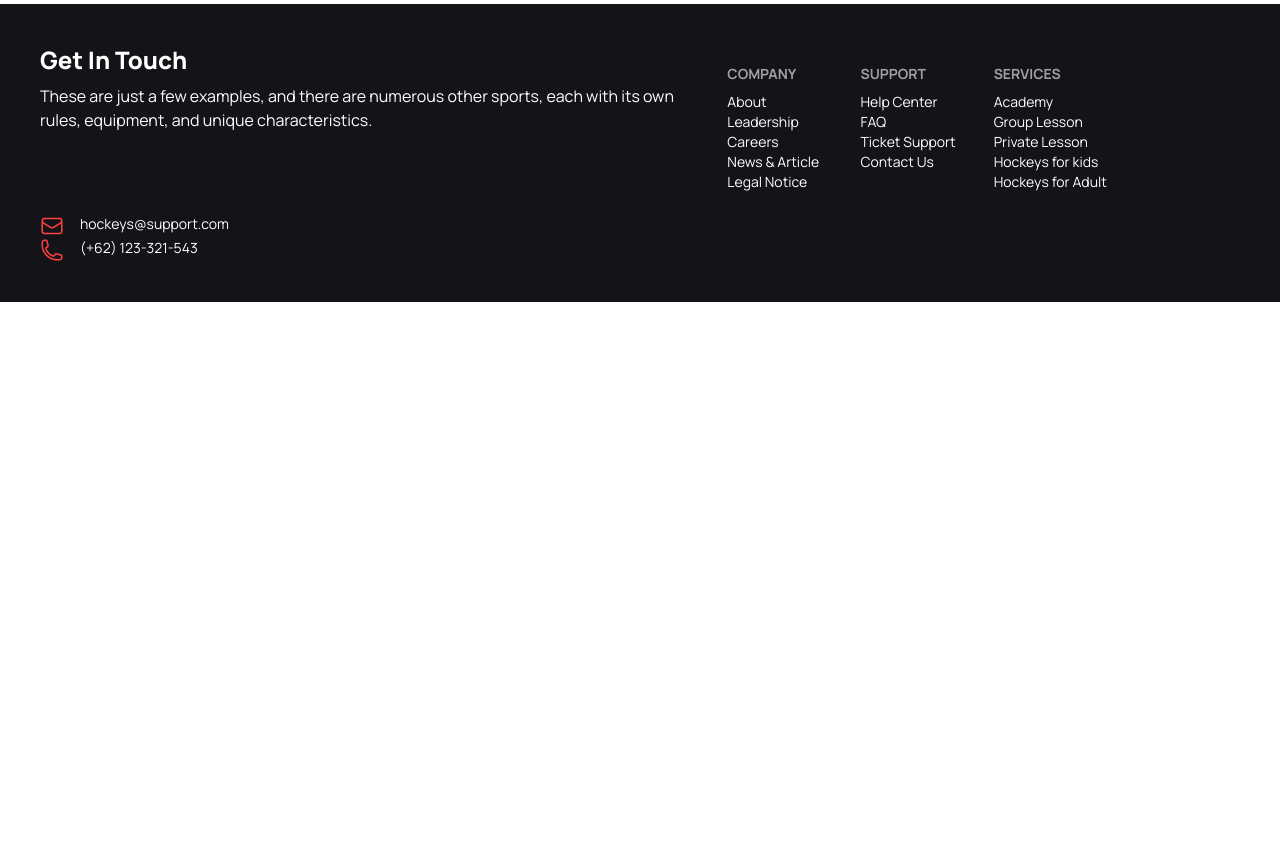
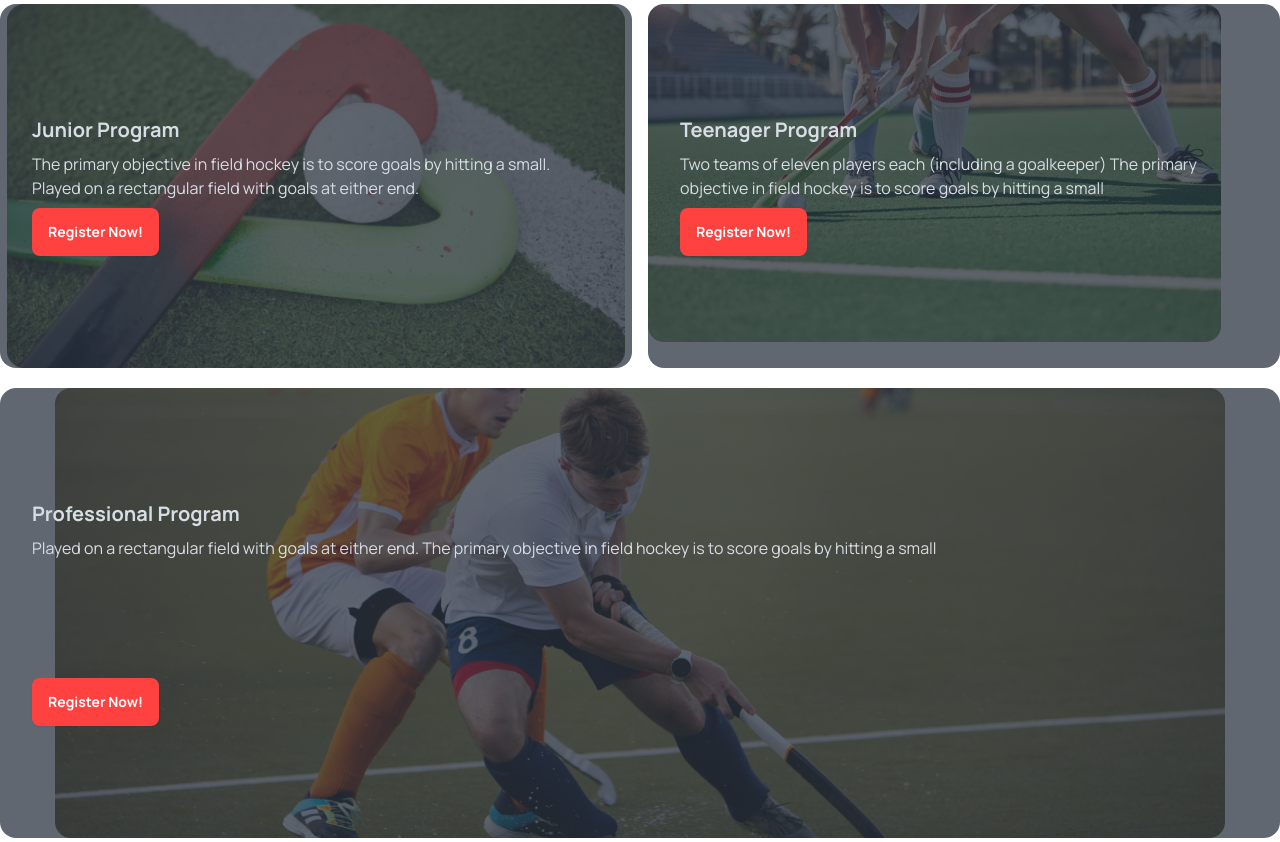
Before and after one commit to ShakirEvan530/assignment_3, a plain HTML site: page index.html in a window 1280 px wide. Shown: the part 1581-2423 px from the top of the page. Before the commit the page ends 1883 px from the top, so only its background shows below. Drawn offline with nearby package versions, Linux system fonts and the light colour scheme.

Commit message:
card section done

```diff
--- a/index.html
+++ b/index.html
@@ -118,9 +118,46 @@
             <h3 class="text-4xl font-extrabold mb-5">Program Sections</h3>
             <p class=" text-[#13131899] lg:max-w-3xl mx-auto"> Two teams with six players each (including a goaltender) compete on an ice rink.</p>
            </section>
+        <section class=" grid sm:grid-cols-1 my-10 gap-5">
+                <div class="grid sm:grid-col-1 lg:grid-cols-2 gap-4  " >
+                    <div class="card w-full  image-full ">
+                        <figure><img src="Images/2.png"/></figure>
+                        <div class="card-body py-28">
+                          <h2 class="card-title">Junior Program</h2>
+                          <p>The primary objective in field hockey is to score goals by hitting a small.  Played on a rectangular field with goals at either end.</p>
+                          <div class="card-actions">
+                            <button class="btn bg-[#ff4240] text-white border-none">Register Now!</button>
+                          </div>
+                        </div>
+                      </div>
+
+                    <div class="card w-full image-full sm:w-[100%] grid-cols-1 ">
+                        <img src="Images/3.png"/>
+                        <div class="card-body py-28">
+                          <h2 class="card-title">Teenager Program</h2>
+                          <p>Two teams of eleven players each (including a goalkeeper) The primary objective in field hockey is to score goals by hitting a small</p>
+                          <div class="card-actions">
+                            <button class="btn bg-[#ff4240] text-white border-none">Register Now!</button>
+                          </div>
+                        </div>
+                      </div>
+
+                </div>
+
+                <div class=" grid card w-full image-full">
+                    <figure><img src="Images/4.png"/></figure>
+                    <div class="card-body py-28">
+                      <h2 class="card-title">Professional Program</h2>
+                      <p> Played on a rectangular field with goals at either end. The primary objective in field hockey is to score goals by hitting a small </p>
+                      <div class="card-actions">
+                        <button class="btn bg-[#ff4240] text-white border-none">Register Now!</button>
+                      </div>
+                    </div>
+                  </div>
+        </section>
     </main>
 
-        <footer class=" container mx-auto sm: footer p-10 bg-[#131318] text-[#FFFFFF]">
+        <footer class=" sm: footer p-10 bg-[#131318] text-[#FFFFFF]">
             <aside class="">
               <h3 class="text-2xl font-extrabold">Get In Touch</h3>
               <p class="text-base font-white-400 h-[78px] ">These are just a few examples, and there are numerous other sports, each with its own rules, equipment, and unique characteristics.</p>
```
